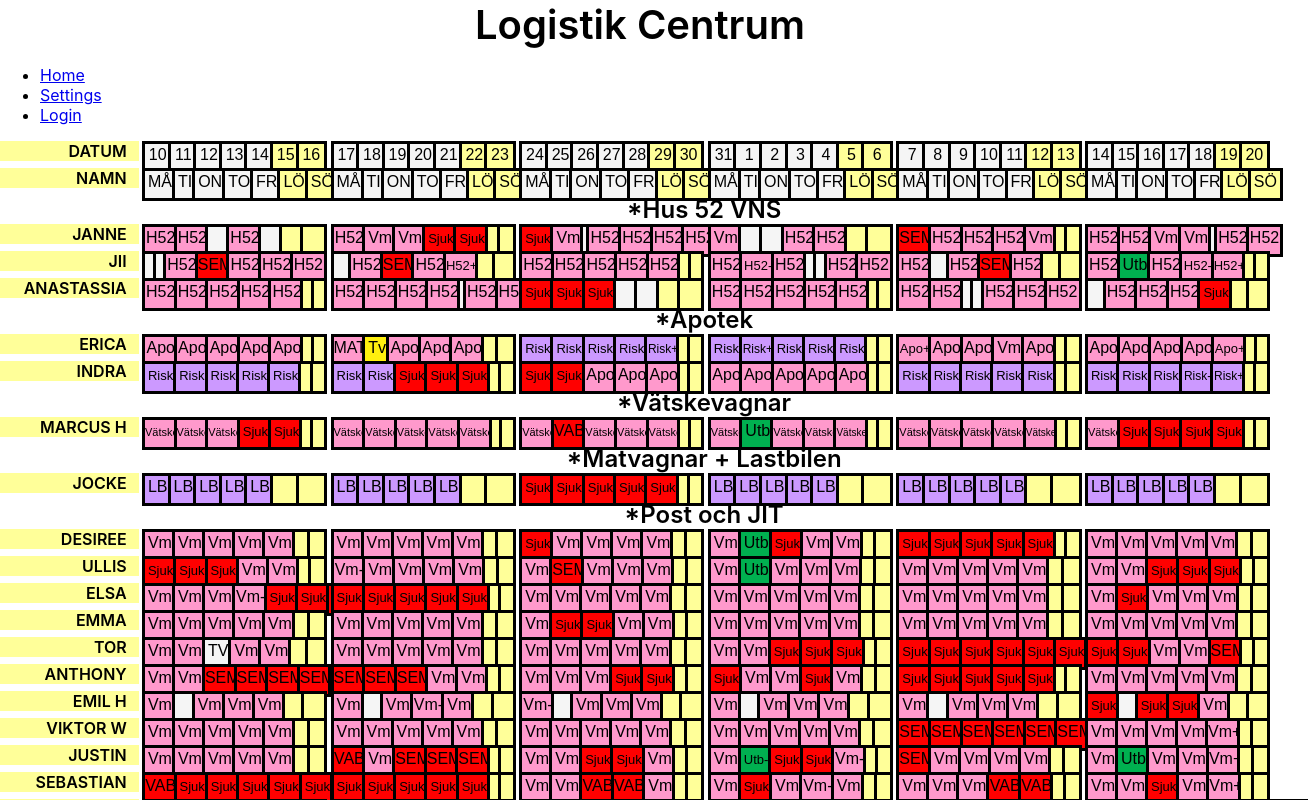
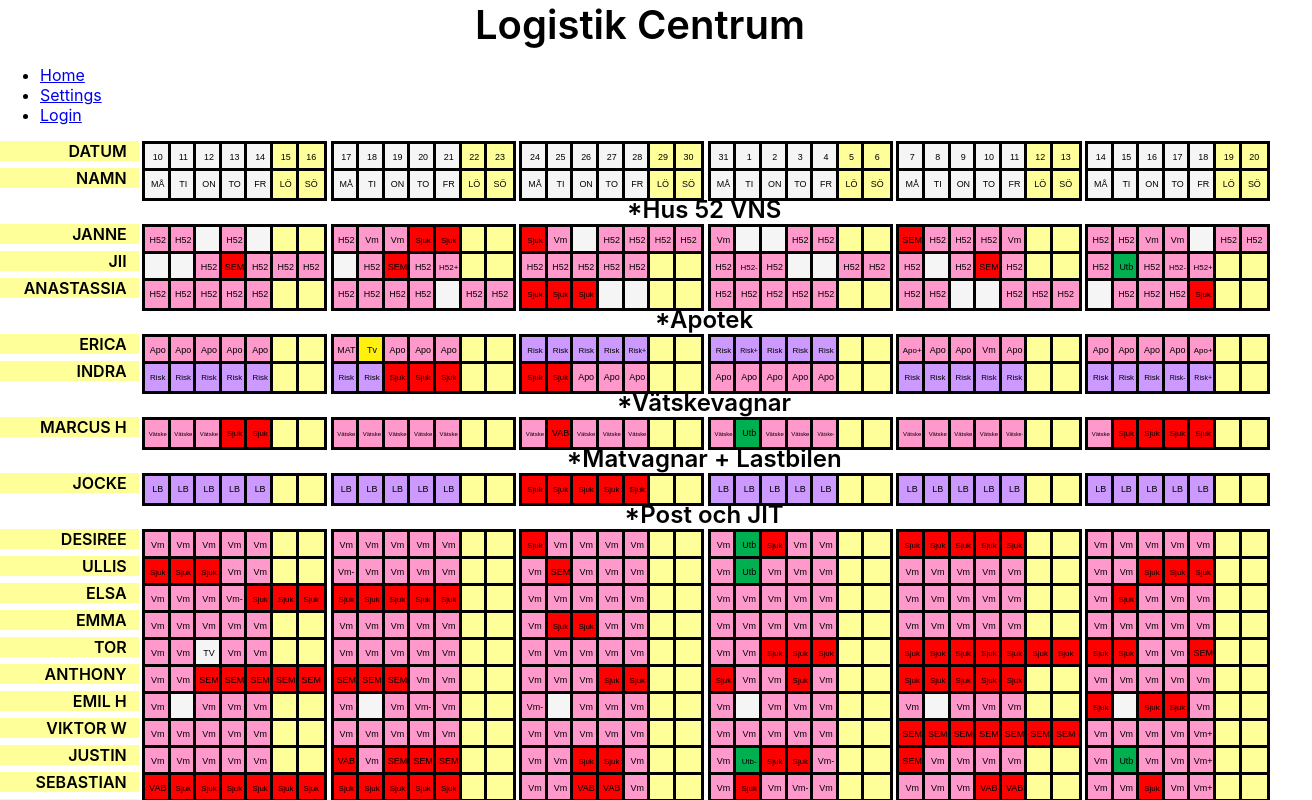
Before and after one commit to MikkoTirronen/usereducertest, a React (Create React App) app: page / in a window 1280 px wide. Shown: the top 800 px of the page, 1312 px wide, since content can reach past the window. Built offline with nearby package versions, Linux system fonts and the light colour scheme.

Commit message:
added key values to lists and minor css change

```diff
--- a/src/components/DayComponent.jsx
+++ b/src/components/DayComponent.jsx
@@ -71,23 +71,24 @@ export default function DayComponent({ shift, employeeIndex, dayIndex }) {
     return newColor ? newColor.color : defaultColor;
   }
   function setShiftFontSize(currentShift) {
-    let shift = currentShift.shift;
-    let isLongText = currentShift.shift.length > 3 ? true : false;
-    //console.log(shift, isLongText, currentShift.shift.length);
-    let textSize = "1rem";
-    let textCheck = 20 - currentShift.shift.length - 3;
+    let isLongText = currentShift.shift.length > 2 ? true : false;
+    let textSize = ".7vw";
+    let textCheck = currentShift.shift.length - 3;
     if (isLongText) {
-      textSize = `${textCheck > 10 ? textCheck : 10}px`;
+      textSize = `Calc(${textSize} - ${ textCheck*1 }px)`;
     }
-    //console.log(textSize);
     return textSize;
   }
   return (
-    <Container>
-      <ShiftContainer inputColor={getColor(`${shift}`, dayIndex)}>
+    <Container key={Math.random()}>
+      <ShiftContainer
+        inputColor={getColor(`${shift}`, dayIndex)}
+        key={Math.random()}
+      >
         <StyledButton
           onClick={handleEditToggle}
           textSize={setShiftFontSize({ shift })}
+          key={Math.random()}
         >
           {shift}
         </StyledButton>
@@ -120,7 +121,6 @@ const Container = styled.div`
 `;
 const ShiftContainer = styled.div`
   background-color: ${(props) => props.inputColor || "whitesmoke"};
-
   margin-bottom: 1px;
   border-style: solid;
   font-weight: 800;
@@ -160,6 +160,8 @@ const Heading = styled.h4`
   margin: 0;
 `;
 const StyledButton = styled.button`
+overflow: hidden;
+word-wrap: break-word;
   background: none;
   width: 100%;
   height: 100%;
```
